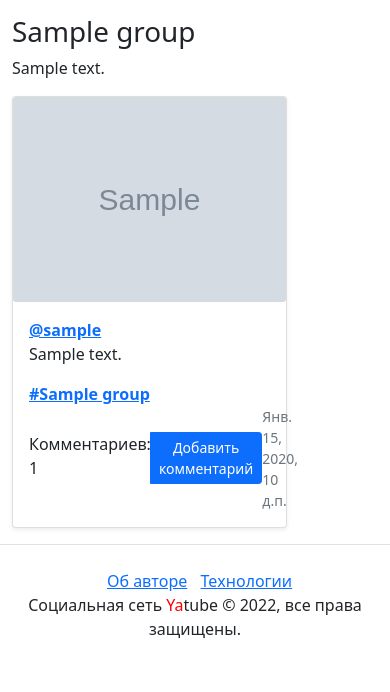
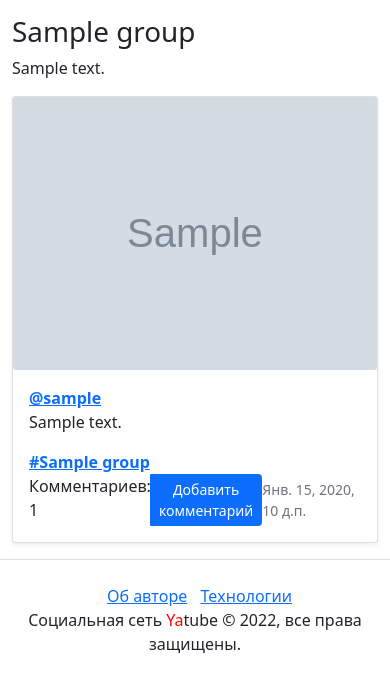
Before and after one commit to sgamb/yatut, a Django app: a page that uses yatube/templates/include/post_item.html in a window 390 px wide. Shown: the part 62-754 px from the top of the page. Run offline with Django 3.2, Linux system fonts and the light colour scheme; tables that the repository leaves empty hold one stand-in row (values such as "Sample post"); grey boxes marked "Sample" are stand-in pictures; some libraries are stand-ins or nearby versions.

Commit message:
Return full width for small screens

```diff
--- a/yatube/templates/include/post_item.html
+++ b/yatube/templates/include/post_item.html
@@ -1,4 +1,4 @@
-<div class="card mb-3 mt-1 shadow-sm w-75">
+<div class="card mb-3 mt-1 shadow-sm">
 
   <!-- Отображение картинки -->
   {% load thumbnail %}
```
